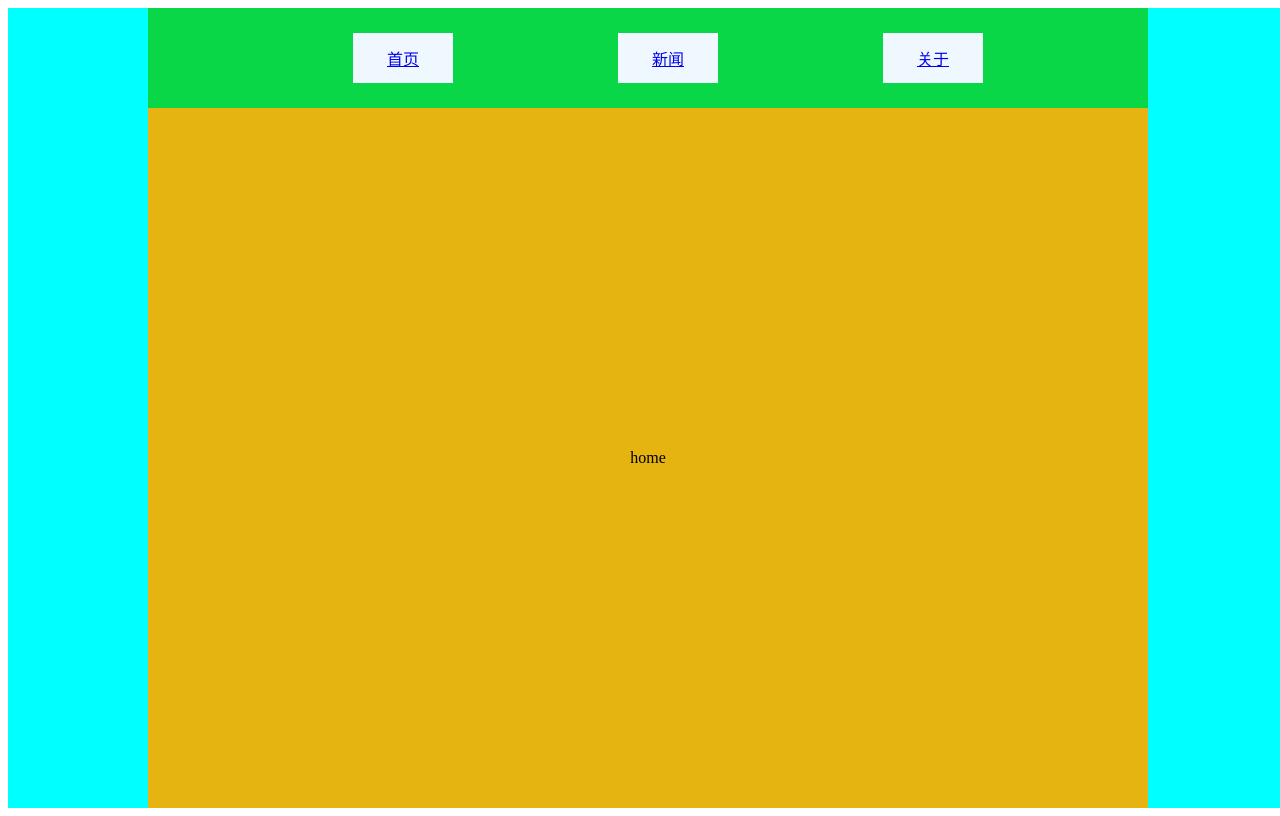
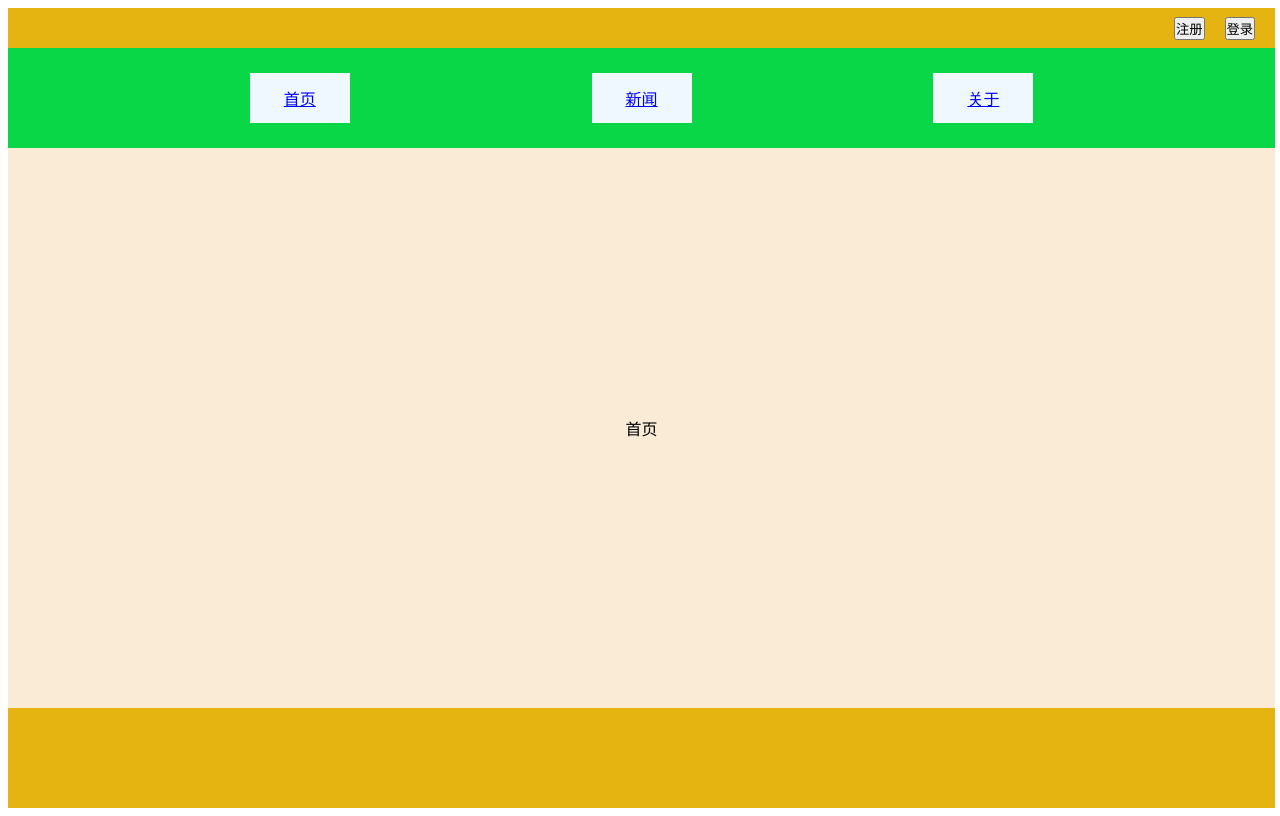
Before and after one commit to HaisenbergLouis/vue3-fuxi, a Vue app: page / in a window 1280 px wide. Built offline with nearby package versions, Linux system fonts and the light colour scheme; the HTML template or start-up script is replaced by a standard one.

Commit message:
Login&Register（Faker）

```diff
--- a/package.json
+++ b/package.json
@@ -16,6 +16,7 @@
     "format": "prettier --write src/"
   },
   "dependencies": {
+    "pinia": "^3.0.3",
     "vue": "^3.5.18",
     "vue-router": "^4.5.1"
   },
--- a/src/App.vue
+++ b/src/App.vue
@@ -2,6 +2,17 @@
   <div class="over">
 
     <div class="box">
+      <div class="head">
+        <div class="register">
+          <button @click="showRegister = true">注册</button>
+        </div>
+        <div class="login">
+          <button v-if="!isLogin" @click="showLogin = true">登录</button>
+          <span v-if="isLogin">欢迎，{{ username }}</span>
+          <button v-if="isLogin" @click="handleLogout">退出</button>
+        </div>
+      </div>
+
 
       <div class="nav">
         <ul>
@@ -14,38 +25,147 @@
           <li>
             <RouterLink to="/about">关于</RouterLink>
           </li>
+
         </ul>
       </div>
-      <RouterView></RouterView>
+      <div class="display">
+        <RouterView></RouterView>
+      </div>
+
+    </div>
+    <!-- 注册弹窗 -->
+    <div v-if="showRegister" class="modal">
+      <div class="modal-content">
+        <h3>注册</h3>
+        <form @submit.prevent="handleRegister">
+          <input v-model="registerForm.username" placeholder="用户名" required />
+          <input v-model="registerForm.password" type="password" placeholder="密码" required />
+          <button type="submit">注册</button>
+          <button type="button" @click="showRegister = false">取消</button>
+        </form>
+        <div v-if="registerError" class="error">{{ registerError }}</div>
+      </div>
     </div>
 
+    <!-- 登录弹窗 -->
+    <div v-if="showLogin" class="modal">
+      <div class="modal-content">
+        <h3>登录</h3>
+        <form @submit.prevent="handleLogin">
+          <input v-model="loginForm.username" placeholder="用户名" required />
+          <input v-model="loginForm.password" type="password" placeholder="密码" required />
+          <button type="submit">登录</button>
+          <button type="button" @click="showLogin = false">取消</button>
+        </form>
+        <div v-if="loginError" class="error">{{ loginError }}</div>
+      </div>
+    </div>
   </div>
-
 </template>
 
 <script setup lang="ts">
+import { RouterLink, RouterView } from 'vue-router'
+import { ref } from 'vue'
 
+// 登录相关
+const showLogin = ref(false)
+const loginForm = ref({ username: '', password: '' })
+const loginError = ref('')
+const isLogin = ref(false)
+const username = ref('')
 
+// 注册相关
+const showRegister = ref(false)
+const registerForm = ref({ username: '', password: '' })
+const registerError = ref('')
+
+function handleLogin() {
+  if (
+    loginForm.value.username === 'admin' &&
+    loginForm.value.password === '1234'
+  ) {
+    isLogin.value = true
+    username.value = loginForm.value.username
+    loginError.value = ''
+    showLogin.value = false
+  } else {
+    loginError.value = '用户名或密码错误'
+  }
+}
+
+function handleLogout() {
+  isLogin.value = false
+  username.value = ''
+}
+
+function handleRegister() {
+  if (!registerForm.value.username || !registerForm.value.password) {
+    registerError.value = '用户名和密码不能为空'
+    return
+  }
+  // 假注册逻辑
+  registerError.value = ''
+  showRegister.value = false
+  alert('注册成功')
+}
 </script>
 
 <style scoped>
+* {
+  margin: 0;
+  padding: 0;
+}
+
 .over {
+  margin: 0;
+  padding: 0;
   display: flex;
   align-items: center;
   justify-content: center;
+  height: 100vh;
+  width: 99vw;
+  background-color: aqua;
+}
 
-  height: 100vh;
-  width: 100vw;
-  background-color: aqua;
+.box {
+  display: flex;
+  align-items: center;
+
+  flex-direction: column;
+  height: 100%;
+  width: 100%;
+  background-color: rgb(230, 180, 17);
+}
+
+.head {
+  height: 5%;
+  width: 100%;
+  display: flex;
+  align-items: center;
+  justify-content: flex-end;
+}
+
+.head .register,
+.login {
+  margin-right: 20px;
 }
 
 .nav {
   width: 100%;
-  height: 100%;
+  height: 25%;
   display: flex;
   align-items: center;
   justify-content: center;
   height: 100px;
+}
+
+.display {
+  background-color: antiquewhite;
+  display: flex;
+  align-items: center;
+  justify-content: center;
+  width: 100%;
+  height: 70%;
 }
 
 .nav ul {
@@ -67,13 +187,34 @@
   height: 50px;
 }
 
-.box {
+.modal {
+  position: fixed;
+  top: 0;
+  left: 0;
+  width: 100vw;
+  height: 100vh;
+  background: rgba(0, 0, 0, 0.3);
   display: flex;
   align-items: center;
   justify-content: center;
+  z-index: 999;
+}
+
+.modal-content {
+  background: #fff;
+  padding: 30px;
+  border-radius: 8px;
+  min-width: 300px;
+  box-shadow: 0 2px 8px rgba(0, 0, 0, 0.2);
+  display: flex;
   flex-direction: column;
-  height: 800px;
-  width: 1000px;
-  background-color: rgb(230, 180, 17);
+  gap: 10px;
 }
+
+.error {
+  color: red;
+  margin-top: 10px;
+}
+
+/* ...existing code... */
 </style>
--- /dev/null
+++ b/src/components/Register.vue
@@ -0,0 +1,15 @@
+<template>
+  <div class="over"></div>
+</template>
+
+<script setup lang="ts">
+
+
+</script>
+
+<style scoped>
+.over {
+  height: 800px;
+  width: 1200px;
+}
+</style>
--- a/src/main.ts
+++ b/src/main.ts
@@ -1,9 +1,11 @@
 import { createApp } from 'vue'
 import App from './App.vue'
 import router from './router'
+import { createPinia } from 'pinia'
 
 const app = createApp(App)
 
+app.use(createPinia())
 app.use(router)
 
 app.mount('#app')
--- a/src/router/index.ts
+++ b/src/router/index.ts
@@ -3,6 +3,7 @@ import { createRouter, createWebHistory, createWebHashHistory } from 'vue-router
 import Home from '@/views/Home.vue'
 import News from '@/views/News.vue'
 import About from '@/views/About.vue'
+// import { useUserStore } from '@/stores/user'
 
 const router = createRouter({
   history: createWebHashHistory(),
--- /dev/null
+++ b/src/stores/user.ts
@@ -0,0 +1,2 @@
+import { defineStore } from 'pinia'
+import { ref } from 'vue'
--- a/src/views/Home.vue
+++ b/src/views/Home.vue
@@ -1,7 +1,7 @@
 <template>
 
   <div class="home">
-    home
+    首页
   </div>
 
 
--- a/src/views/News.vue
+++ b/src/views/News.vue
@@ -1,6 +1,6 @@
 <template>
   <div class="news">
-    news
+    新闻
   </div>
 </template>
 
```
Also changed, not shown: src/components/Login.vue (added, +10 -0 lines), 1 other file (tests, documents, lock files or other folders).
